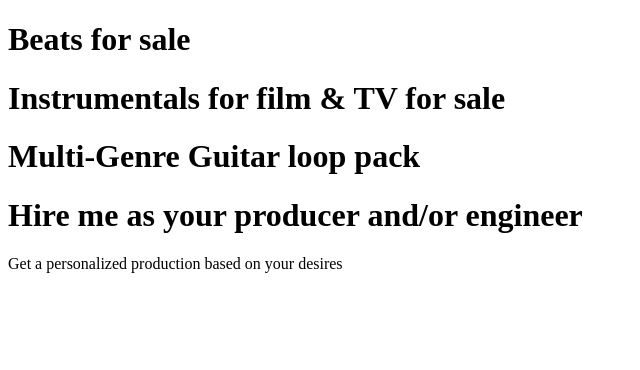
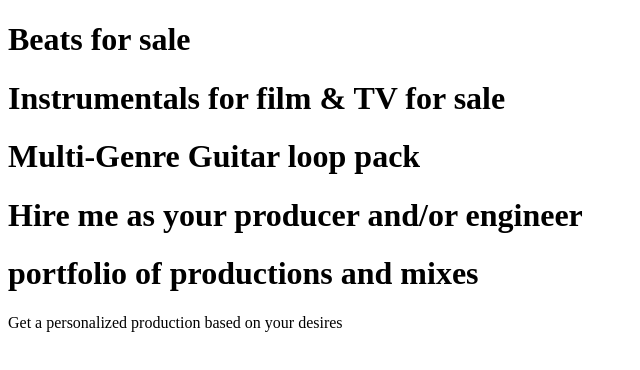
Before and after one commit to valentincorrea05/VANTIN-WEBSITE, a plain HTML site: page producer.html in a window 1280 px wide. Shown: the whole page, without its empty margins (0-640 px from the left). Drawn offline with Linux system fonts and the light colour scheme.

Commit message:
Update producer.html

```diff
--- a/producer.html
+++ b/producer.html
@@ -9,6 +9,7 @@
 	<h1>Instrumentals for film & TV for sale</h1>
 	<h1>Multi-Genre Guitar loop pack</h1>
 	<h1>Hire me as your producer and/or engineer</h1>
+	<h1>portfolio of productions and mixes</h1>
 	<p>Get a personalized production based on your desires</p>
 </div>
 </body>
```
